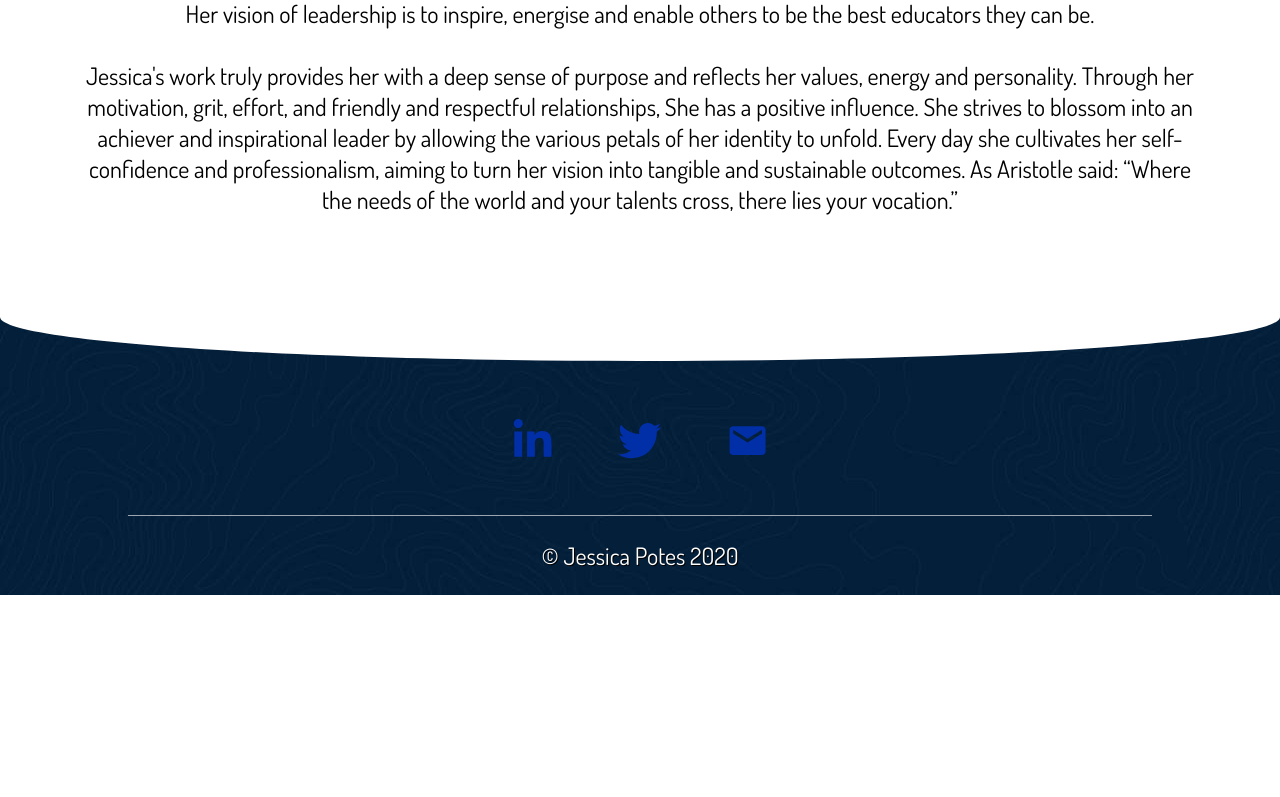
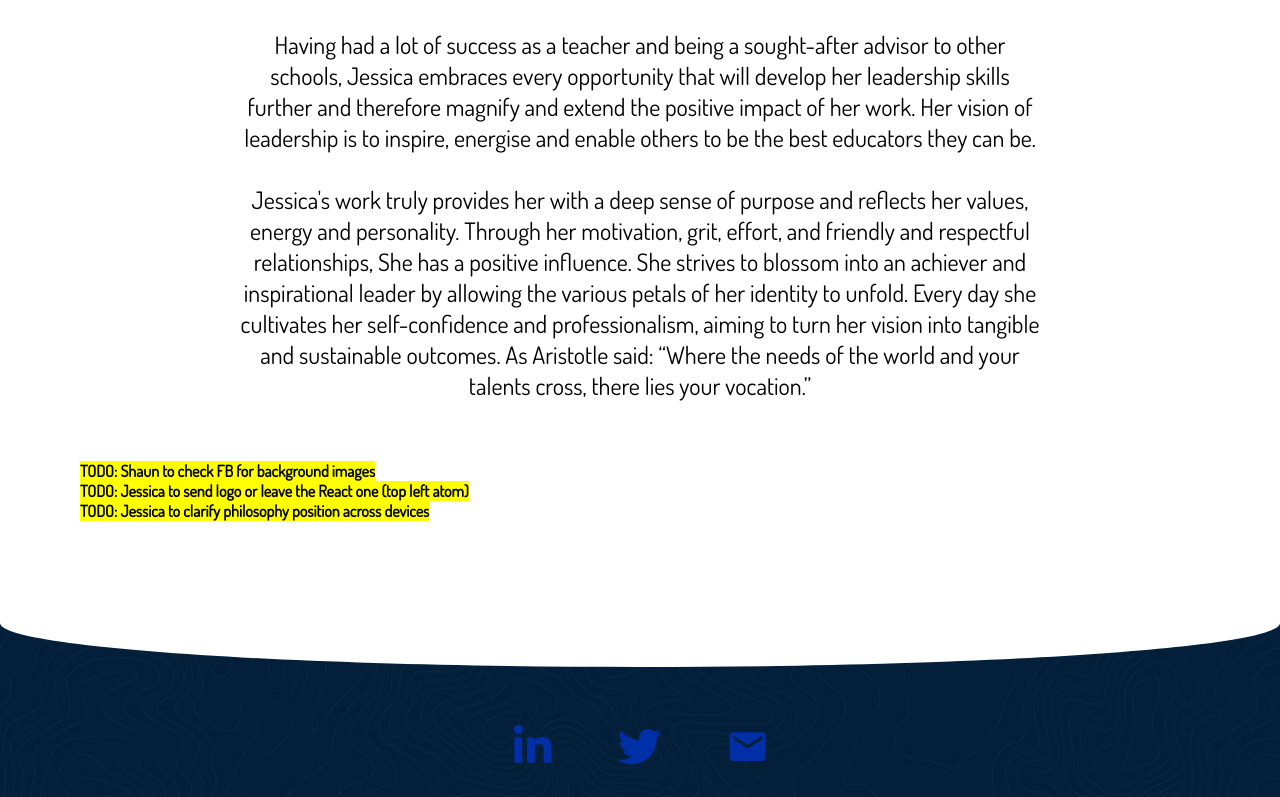
Before and after one commit to sgedye/jessie-colleu, a React (Create React App) app: page / in a window 1280 px wide. Shown: the part 1578-2375 px from the top of the page. Before the commit the page ends 2173 px from the top, so only its background shows below. Built offline with nearby package versions, Linux system fonts and the light colour scheme.

Commit message:
:pencil: Added Todo List for Jessica

```diff
--- a/src/assets/scss/consulting.module.scss
+++ b/src/assets/scss/consulting.module.scss
@@ -1,3 +1,8 @@
+.mainContent {
+  max-width: 800px;
+  margin: 0 auto;
+}
+
 .mainText {
   font-size: 1.2em;
   padding: 1rem 0;
@@ -17,5 +22,6 @@
 }
 
 @media screen and (min-width: 768px) {
+  .mainContent { margin: 1rem auto 0; }
   .mainText { font-size: 1.5em; }
 }
--- a/src/assets/scss/home.module.scss
+++ b/src/assets/scss/home.module.scss
@@ -14,6 +14,8 @@
 }
 .mainText {
   font-size: 1.2em;
+  max-width: 800px;
+  margin: 0 auto;
 }
 .valueTable {
   margin: 0 auto 30px auto;
--- a/src/pages/Consulting.js
+++ b/src/pages/Consulting.js
@@ -1,18 +1,19 @@
 import React from "react"
+import { NavLink } from "react-router-dom";
 
-import styles from "../assets/scss/consulting.module.scss"
+import styles from "../assets/scss/consulting.module.scss";
 
 const Consulting = () => {
   return (
     <section className="page-wrapper">
       <h1 className="section-title">Consulting:</h1>
-      <div>
+      <div className={styles.mainContent}>
         <p className={styles.mainText}>By using my extensive experience in literacy, teacher development and leadership, I help school leaders and teachers develop coherent literacy strategies with maximum impact. I also provide ongoing advice and guidance to schools in order to help solve specific learning or teaching issues, to maximise progress, and to connect educators with a broader professional community.</p>
         <p className={styles.mainText}>I can work with individuals and teams for a day or with multiple visits over the space of several months.</p>
-        <p className={styles.mainText}><a href="https://jessie-colleu.netlify.app/contact">Get in touch</a> if you want to request either a consulting session, a training workshop for your school or a more personalised 1:1 coaching conversation. The intended outcome in the coaching process is that you, as educator, understands and realises the answers are within yourself- it just takes a practiced soundboard or reflective partner to help find them.</p>
-        <a className={styles.buttonWrap} href="https://jessie-colleu.netlify.app/contact">
+        <p className={styles.mainText}><NavLink to="https://jessie-colleu.netlify.app/contact">Get in touch</NavLink> if you want to request either a consulting session, a training workshop for your school or a more personalised one-on-one coaching conversation. The intended outcome in the coaching process is that you, as educator, understands and realises the answers are within yourself - it just takes a practiced soundboard or reflective partner to help find them.</p>
+        <NavLink className={styles.buttonWrap} to="https://jessie-colleu.netlify.app/contact">
           <button className={styles.button}>Go to Contact Page</button>
-        </a>
+        </NavLink>
       </div>
     </section>
   )
--- a/src/pages/Contact.js
+++ b/src/pages/Contact.js
@@ -83,6 +83,14 @@ const Contact = () => {
           </div>
         </div>
       </div>
+      <br /><br /><br />
+      <div>
+        <strong style={{ background: 'yellow' }}>TODO: Jess to get a domain</strong>
+      </div><div>
+        <strong style={{ background: 'yellow' }}>TODO: Jess to advise if she wants error checking and error messages displayed and if she wants the colours. See <a href="https://contact-component.netlify.app/">other contact form</a> and start typing.</strong>
+      </div><div>
+        <strong style={{ background: 'yellow' }}>TODO: Shaun to finish form and add email redirect - (last thing b4 going live)</strong>
+      </div>
     </section>
   )
 };
--- a/src/pages/Home.js
+++ b/src/pages/Home.js
@@ -68,6 +68,14 @@ function Home() {
           Jessica's work truly provides her with a deep sense of purpose and reflects her values, energy and personality. Through her motivation, grit, effort, and friendly and respectful relationships, She has a positive influence. She strives to blossom into an achiever and inspirational leader by allowing the various petals of her identity to unfold. Every day she cultivates her self-confidence and professionalism, aiming to turn her vision into tangible and sustainable outcomes. As Aristotle said: “Where the needs of the world and your talents cross, there lies your vocation.”
         </p>
       </div>
+      <br /><br /><br />
+      <div>
+        <strong style={{background: 'yellow'}}>TODO: Shaun to check FB for background images</strong>
+      </div><div>
+        <strong style={{background: 'yellow'}}>TODO: Jessica to send logo or leave the React one (top left atom)</strong>
+      </div><div>
+        <strong style={{background: 'yellow'}}>TODO: Jessica to clarify philosophy position across devices</strong>
+      </div>
     </section>
   );
 };
--- a/src/pages/research/Aase.js
+++ b/src/pages/research/Aase.js
@@ -11,6 +11,8 @@ const Aase = () => {
         <p>
           Jessica wrote an article in the <a href={newsletterAase} target="_blank" rel="noreferrer noopener">Australian Association of Special Education (AASE) newsletter</a>, refer to pages five though nine to see Jessica's article on Targeted Interventions.
         </p>
+        <br /> <br />
+        <strong style={{background: 'yellow'}}> if there is no more information to go here. pics / etc. it's probbly better to make the link on the research page go straightto the newsletter.</strong>
       </div>
     </section>
   );
```
